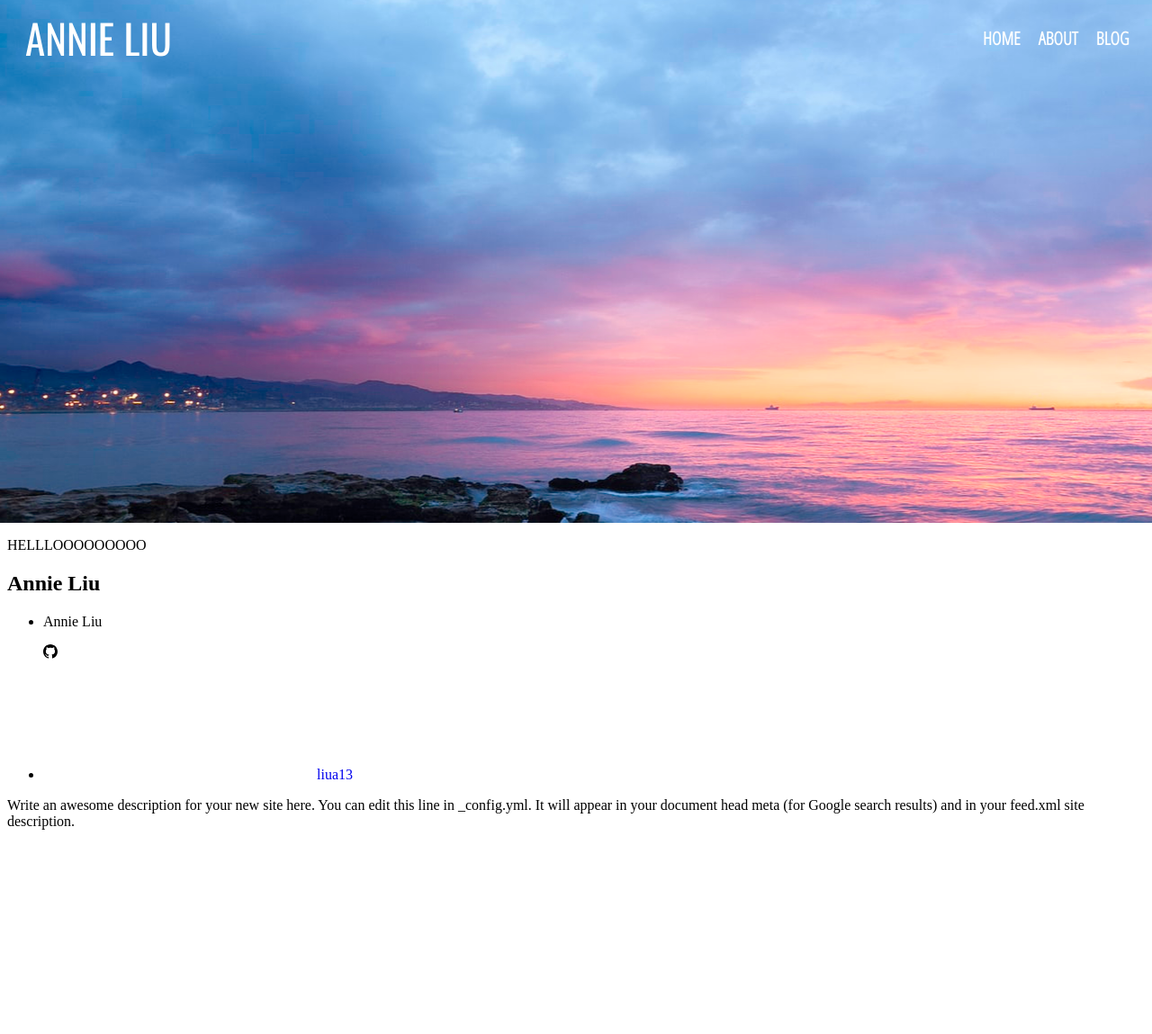
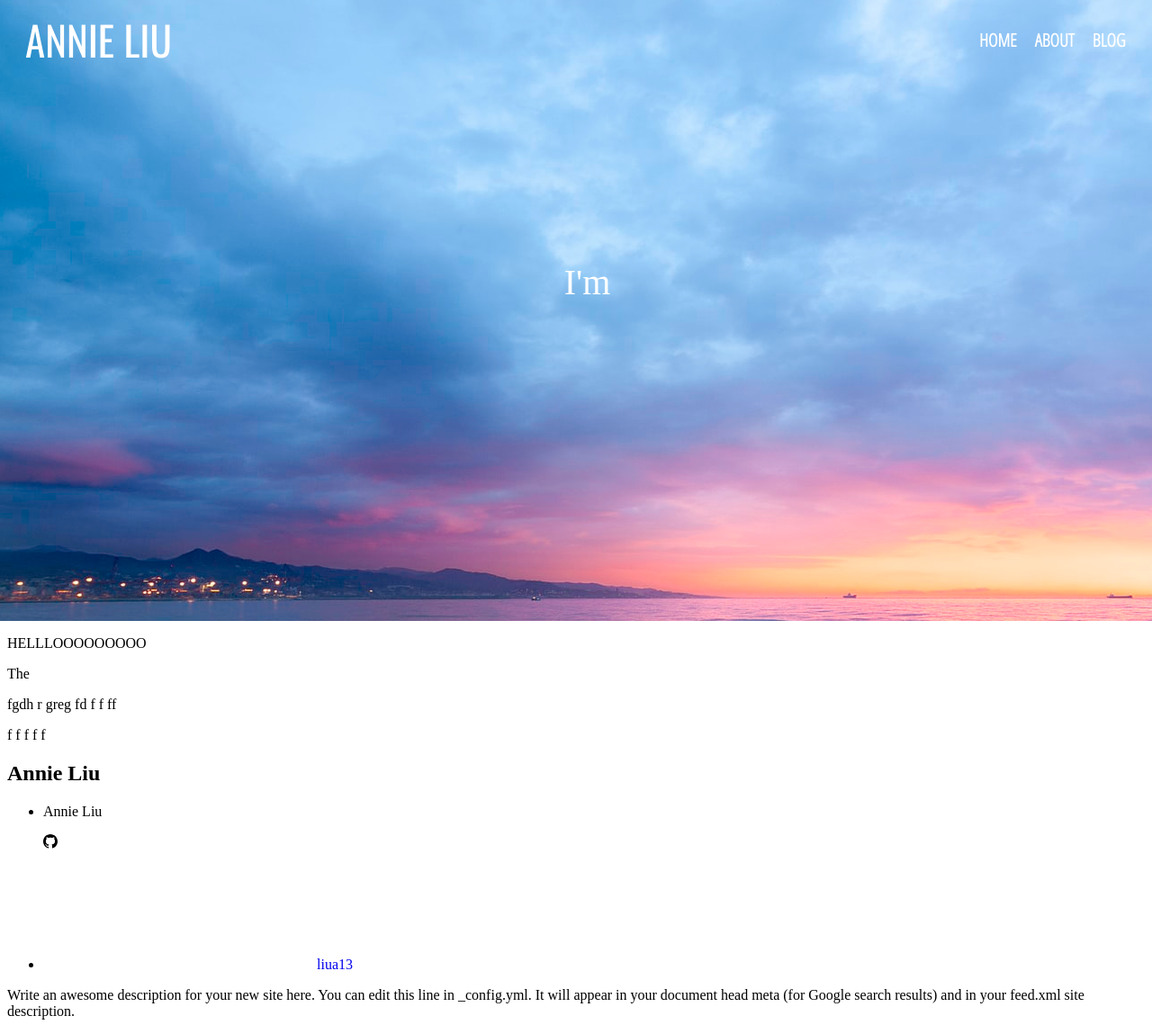
Before and after one commit to liua13/Blog, a Jekyll site: the page built from index.markdown, in a window 1280 px wide and 1149 px high. Shown: the whole window at 90% size. Built offline with Jekyll 4.4.1, drawn with Linux system fonts in a browser that asks for light colours; nearby versions of some CDN libraries.

Commit message:
update home

```diff
--- a/_includes/header.html
+++ b/_includes/header.html
@@ -1,6 +1,6 @@
 <header class="site-header" role="banner">
 
-  <div class="wrapper">
+  <div class="wrapper" id="nav">
     {%- assign default_paths = site.pages | map: "path" -%}
     {%- assign page_paths = site.header_pages | default: default_paths -%}
     <a class="site-title" rel="author" href="{{ "/" | relative_url }}">{{ site.title | escape }}</a>
--- a/_layouts/home.html
+++ b/_layouts/home.html
@@ -6,8 +6,8 @@ layout: default
 </head>
 <body>
 <div id="background">
-	<p id="animate"><span id="greetings"></span>
-			<span id="cursor">|</span></p>
+		<p id="animate">I'm <span id="greetings"></span>
+				<span id="cursor">|</span></p>
 </div>
  <div> {{ content }} </div>
 
--- a/assets/JS/index.js
+++ b/assets/JS/index.js
@@ -1,4 +1,4 @@
-greetings = ["student.", "coder.", "writer."];
+greetings = ["Annie.", "a student.", "a coder.", "a writer."];
 wordLength = 0;
 index = 0;
 
--- a/assets/SCSS/main.scss
+++ b/assets/SCSS/main.scss
@@ -20,9 +20,17 @@ a{
 	background-image: url("../graphics/background.png");
 	background-repeat: no-repeat;
 	background-attachment: fixed;
-	background-position: center;
-	height: 600px;
+	height: 700px;
 	width: 105%;
 	padding: 0;
-	margin: -110px 0px 0px -10px;
+	margin: -50px 0px 0px -10px;
 }
+
+#animate{
+	width:100%;
+	color: white;
+	font-size: 40px;
+	text-align: center;
+	vertical-align: middle;
+	padding-top: 300px;
+}
--- a/assets/SCSS/nav.scss
+++ b/assets/SCSS/nav.scss
@@ -1,11 +1,19 @@
 // *** nav bar ***
+#nav{
+	position: fixed;
+	width: 100%;
+	height:70px;
+	margin-left: -20px;
+	padding: 20px 0px 15px 20px;
+}
+
 .site-nav{
 	float: right;
 	font-family: "Open Sans Condensed";
 	text-transform: uppercase;
 	font-size: 20px;
 	line-height: 25px;
-	margin-top: 22px;
+	margin: 22px 20px 0px 0px;
 
 	// Gaps between nav items, but not on the last one
     :not(:last-child) {
--- a/index.markdown
+++ b/index.markdown
@@ -3,3 +3,19 @@ layout: home
 title: Home
 ---
 HELLLOOOOOOOOO
+
+The
+
+fgdh
+r
+greg
+fd
+f
+f
+ff
+
+f
+f
+f
+f
+f
```
